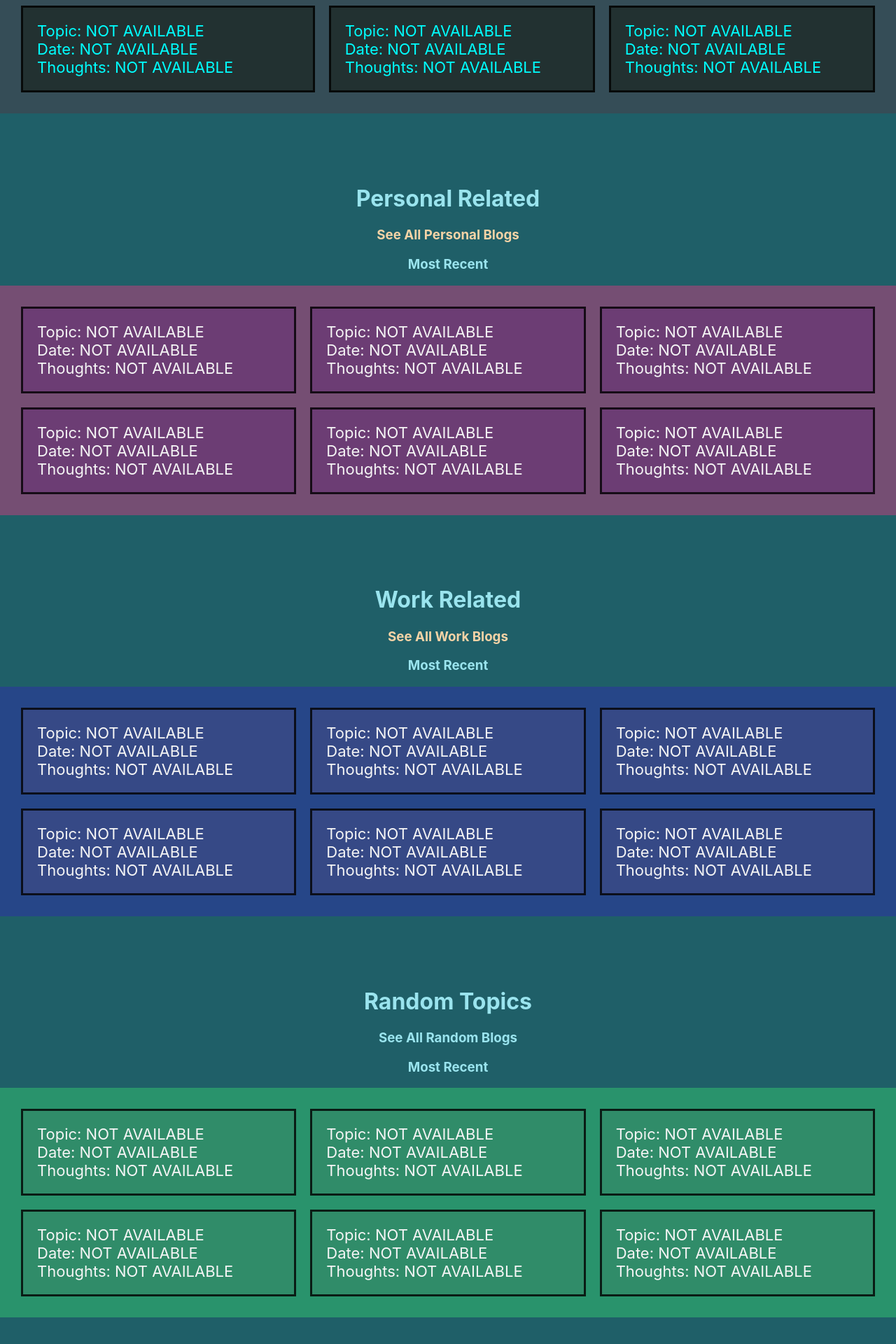
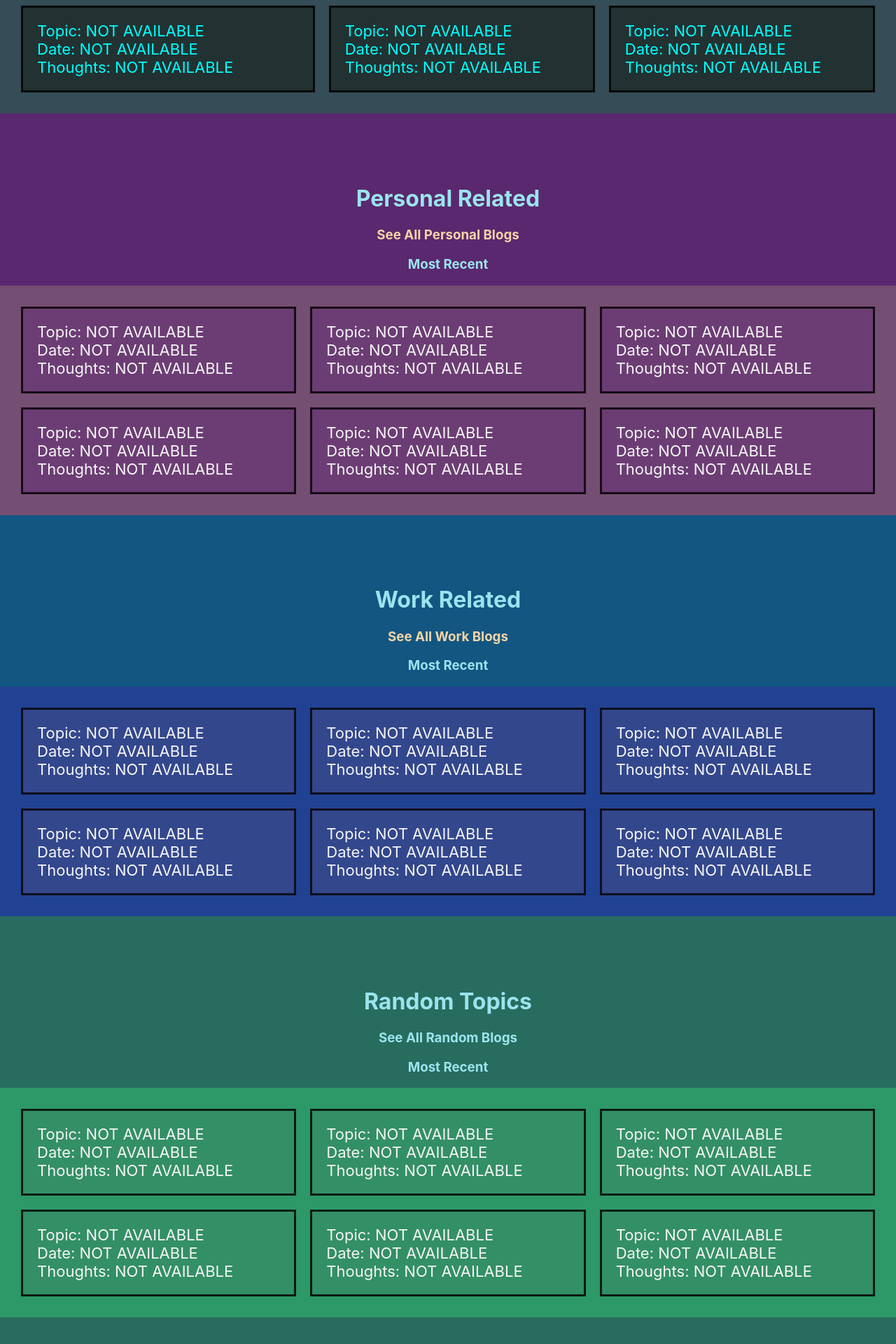
Before and after one commit to CoderNamedNick/Blog, a React (Create React App) app: page / in a window 1280 px wide. Shown: the part 1119-3039 px from the top of the page at 70% size. Built offline with nearby package versions, Linux system fonts and the light colour scheme.

Commit message:
made styliung for homapage

```diff
--- a/src/HomePage.js
+++ b/src/HomePage.js
@@ -84,6 +84,7 @@ const HomePage = () => {
           Thoughts: NOT AVAILABLE
         </div>
       </div>
+      <div className="Personal-homepage-div">
         <br></br>
         <br></br>
         <br></br>
@@ -137,6 +138,8 @@ const HomePage = () => {
             Thoughts: NOT AVAILABLE
           </div>
         </div>
+      </div>
+      <div className="Work-homepage-div">
         <br></br>
         <br></br>
         <br></br>
@@ -190,6 +193,8 @@ const HomePage = () => {
             Thoughts: NOT AVAILABLE
           </div>
         </div>
+      </div>
+      <div className="Random-homepage-div">
         <br></br>
         <br></br>
         <br></br>
@@ -248,6 +253,7 @@ const HomePage = () => {
         <br></br>
         <br></br>
       </div>
+    </div>
   )
 }
 
--- a/src/index.css
+++ b/src/index.css
@@ -217,3 +217,12 @@ a:hover{
   color: rgb(0, 0, 0);
   background-color: #182a63;
 }
+.Personal-homepage-div{
+  background-color: #6d1770c2;
+}
+.Work-homepage-div{
+  background-color: #11538ac2;
+}
+.Random-homepage-div{
+  background-color: #367e5265;
+}
```
Lines whose indentation alone changed are shown as unchanged.
